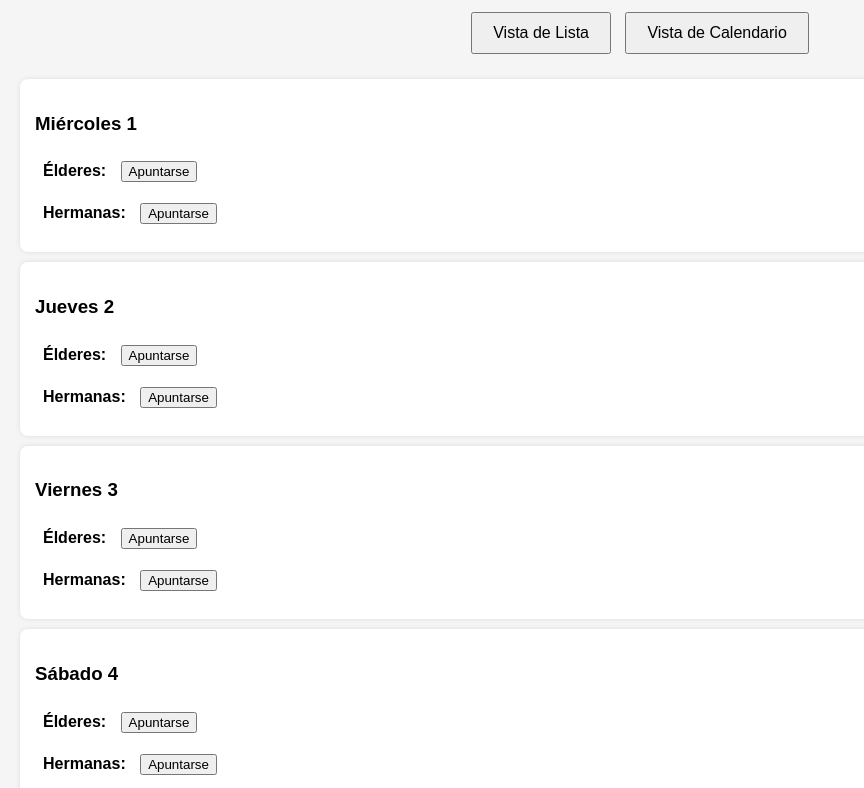
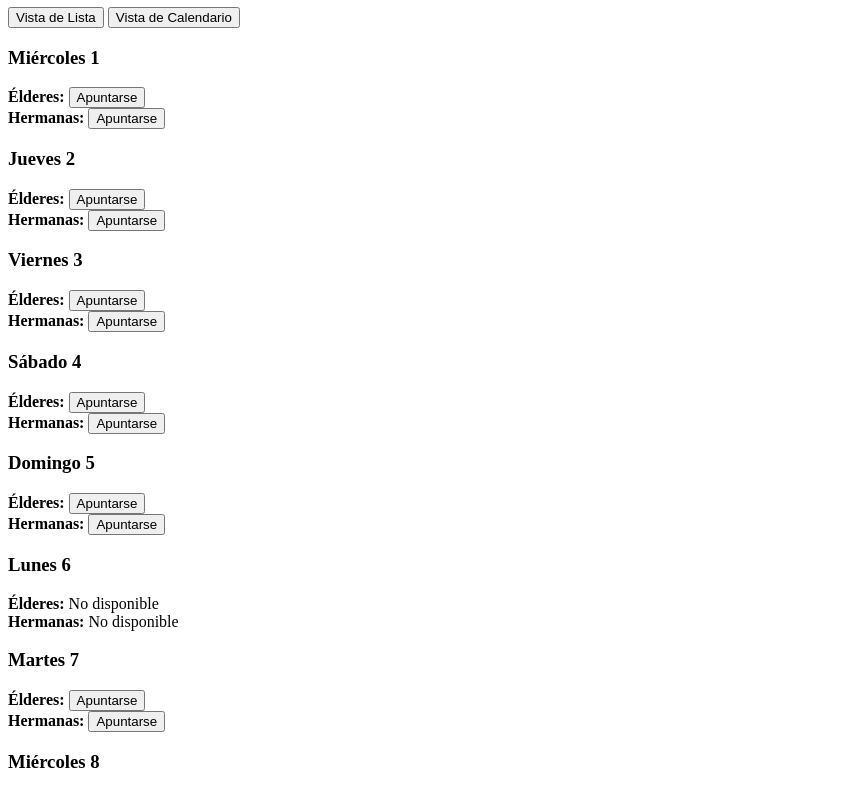
Before and after one commit to Edinburg2/calendario-comidas, a plain HTML site: page index.html in a window 1280 px wide. Shown: the part 73-861 px from the top of the page, without its empty margins (0-864 px from the left). Drawn offline with Linux system fonts and the light colour scheme.

Commit message:
Update styles.css

```diff
--- a/styles.css
+++ b/styles.css
@@ -1,70 +1,34 @@
-body {
-  font-family: Arial, sans-serif;
-  margin: 20px;
-  background: #f5f5f5;
+/* Mejor estilo para el modal */
+.modal-content label {
+  display: block;
+  font-weight: bold;
+  margin-top: 10px;
 }
 
-h1 {
-  text-align: center;
+.modal-content input {
+  width: 100%;
+  padding: 8px;
+  margin-top: 5px;
+  border: 1px solid #ccc;
+  border-radius: 5px;
 }
 
-.nav {
-  text-align: center;
-  margin-bottom: 20px;
-}
-
-.nav button {
-  padding: 10px 20px;
-  margin: 5px;
+.modal-content button {
+  width: 48%;
+  padding: 10px;
+  margin-top: 15px;
   font-size: 16px;
+  border: none;
+  border-radius: 5px;
   cursor: pointer;
 }
 
-#listView, #calendarView {
-  margin-top: 20px;
+#saveSignup {
+  background-color: #4CAF50;
+  color: white;
 }
 
-/* List items */
-.day-block {
-  background: white;
-  padding: 15px;
-  margin-bottom: 10px;
-  border-radius: 8px;
-  box-shadow: 0 0 5px rgba(0,0,0,0.1);
+#closeModal {
+  background-color: #d9534f;
+  color: white;
 }
-
-.slot {
-  margin: 5px 0;
-  padding: 8px;
-  border-radius: 5px;
-}
-
-.slot button {
-  margin-left: 10px;
-}
-
-/* Blacked-out Mondays */
-.monday {
-  background: #333;
-  color: white;
-  opacity: 0.7;
-  pointer-events: none;
-}
-
-/* Modal */
-.modal {
-  position: fixed;
-  top: 0;
-  left: 0;
-  width: 100%;
-  height: 100%;
-  background: rgba(0,0,0,0.5);
-}
-
-.modal-content {
-  background: white;
-  padding: 20px;
-  width: 300px;
-  margin: 100px auto;
-  border-radius: 10px;
-}
```
